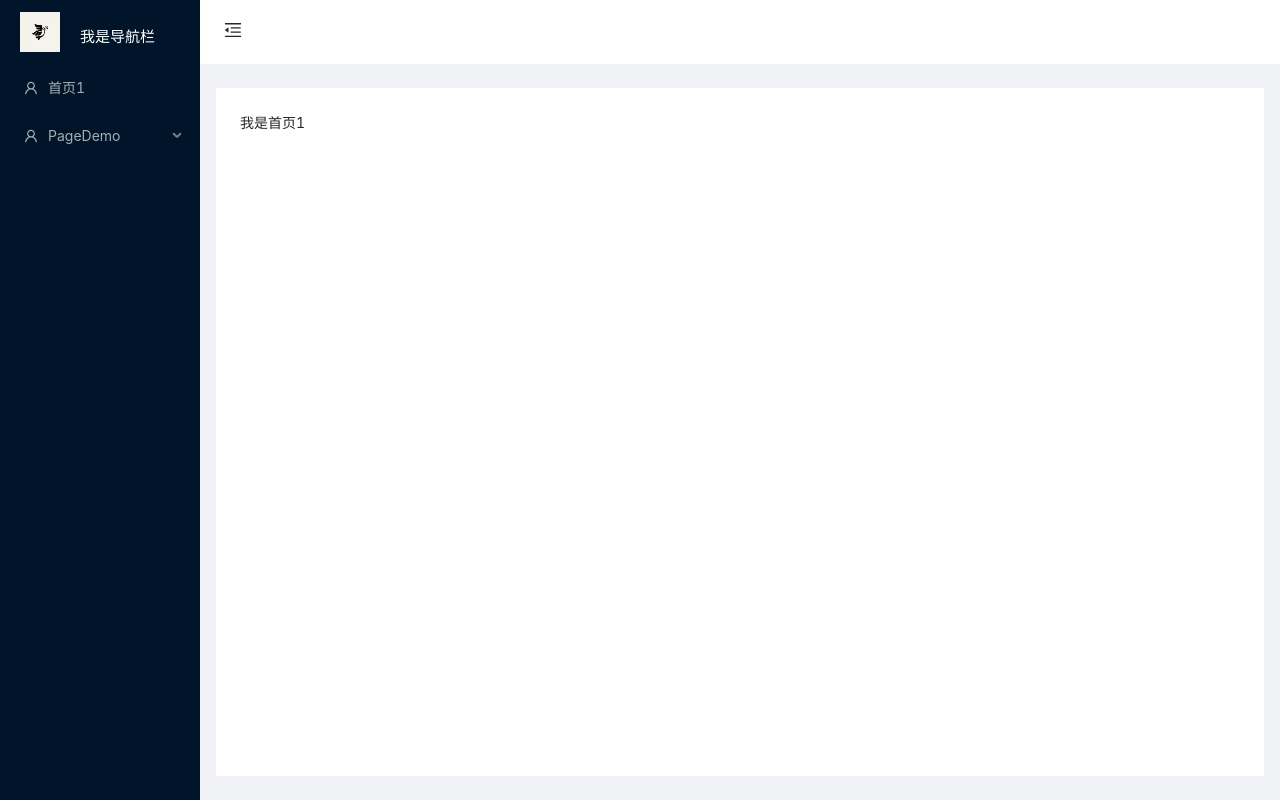
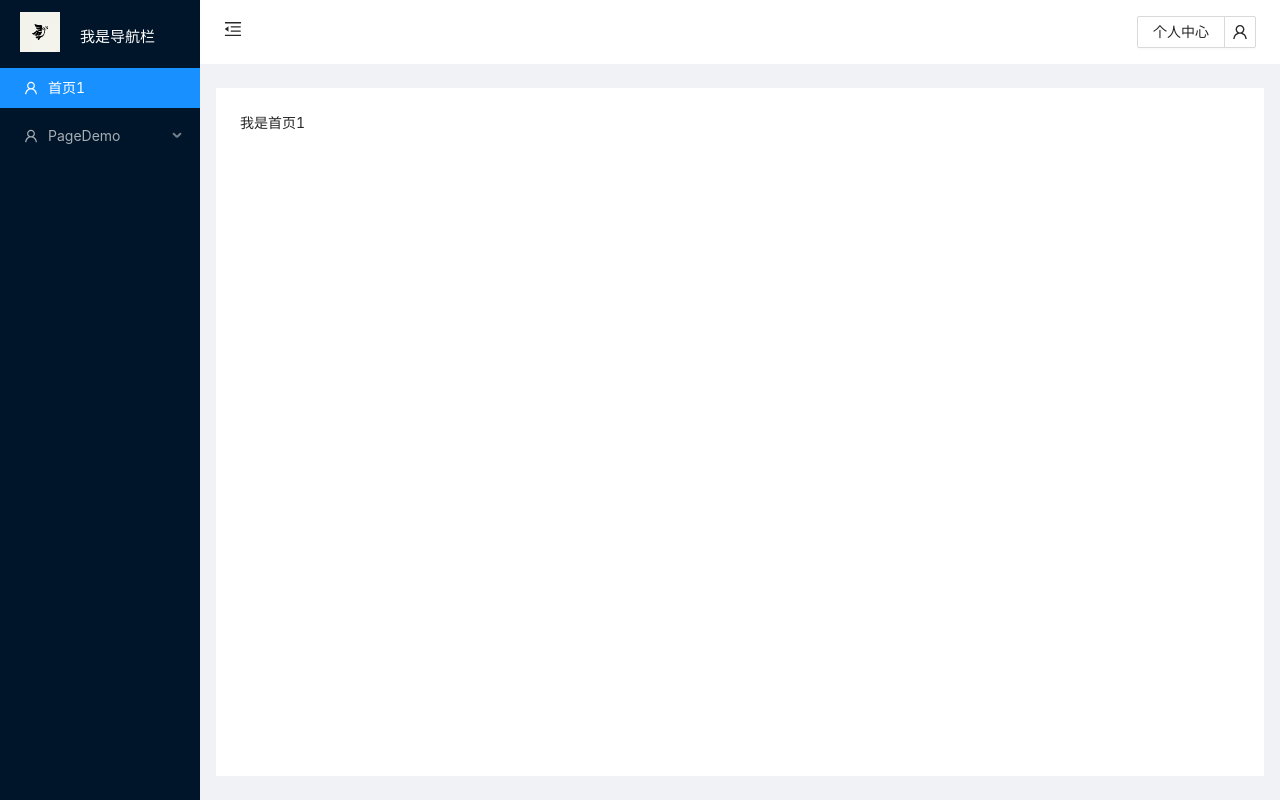
Before and after one commit to 1204456064/component-library, a Vue app: page /#/home in a window 1280 px wide. Built offline with nearby package versions, Linux system fonts and the light colour scheme; what particles.vue3 would draw is missing.

Commit message:
perf: 增加setting以及退出登录功能

```diff
--- a/src/layout/components/menu.vue
+++ b/src/layout/components/menu.vue
@@ -22,16 +22,20 @@
 </template>
 
 <script setup lang="ts">
-import { ref } from "vue";
+import { onBeforeMount, ref } from "vue";
 import { UserOutlined } from "@ant-design/icons-vue";
 import { menu } from "../../router/menu/menu";
 import { RouteRecordRaw } from "vue-router";
 import subMenu from "./subMenu.vue";
+import { HOME_PATH } from "../../router/base";
+import { useRouter } from "vue-router";
+const router = useRouter();
+
 // 侧边栏列表
 const menuList = ref<RouteRecordRaw[]>(menu);
 
 // 选中的key
-const selectedKeys = ref<string[]>([]);
+const selectedKeys = ref<string[]>([HOME_PATH]);
 
 /**
  * @description 用来确认是否有子路由
@@ -50,6 +54,10 @@ function hasSubMenu(menu: RouteRecordRaw) {
   return true;
 }
 
+onBeforeMount(() => {
+  router.push({ path: HOME_PATH });
+});
+
 /**
  * 暴露属性/方法
  */
--- /dev/null
+++ b/src/layout/components/setting.vue
@@ -0,0 +1,35 @@
+<template>
+  <div class="setting">
+    <a-dropdown-button>
+      个人中心
+      <template #overlay>
+        <a-menu @click="handleMenuClick">
+          <a-menu-item key="1">
+            <UserOutlined />
+            退出登录
+          </a-menu-item>
+        </a-menu>
+      </template>
+      <template #icon><UserOutlined /></template>
+    </a-dropdown-button>
+  </div>
+</template>
+<script setup lang="ts">
+import { UserOutlined } from "@ant-design/icons-vue";
+import { useRouter } from "vue-router";
+import { LOGIN_PATH } from "../../router/base";
+
+const route = useRouter();
+
+/**
+ * @description 退出登录
+ */
+function handleMenuClick() {
+  route.push({ path: LOGIN_PATH });
+}
+</script>
+<style lang="scss" scoped>
+.setting {
+  padding-right: 24px;
+}
+</style>
--- a/src/layout/index.vue
+++ b/src/layout/index.vue
@@ -3,6 +3,7 @@
     <Sider ref="siderRef"></Sider>
     <a-layout>
       <a-layout-header class="layout__header">
+        <div class="layout__setting">
           <menu-unfold-outlined
             v-if="collapsed"
             class="layout__trigger"
@@ -13,6 +14,9 @@
             class="layout__trigger"
             @click="changeCollapsed"
           />
+
+          <Setting></Setting>
+        </div>
       </a-layout-header>
       <Content></Content>
     </a-layout>
@@ -23,6 +27,7 @@
 import { ref } from "vue";
 import Sider from "./components/sider.vue";
 import Content from "./components/content.vue";
+import Setting from "./components/setting.vue";
 import { MenuUnfoldOutlined, MenuFoldOutlined } from "@ant-design/icons-vue";
 
 // 菜单栏的打开与关闭属性
@@ -54,5 +59,11 @@ function changeCollapsed() {
     background: #fff;
     padding: 0;
   }
+
+  &__setting {
+    display: flex;
+    flex-direction: row;
+    justify-content: space-between;
+  }
 }
 </style>
--- a/src/views/login.vue
+++ b/src/views/login.vue
@@ -70,7 +70,7 @@ const particlesLoaded = async (container: any) => {
 };
 
 function clickLogin() {
-  router.push({ path: "/layout" });
+  router.push({ path: "/" });
 }
 </script>
 <style lang="scss" scoped>
```
Lines whose indentation alone changed are shown as unchanged.
